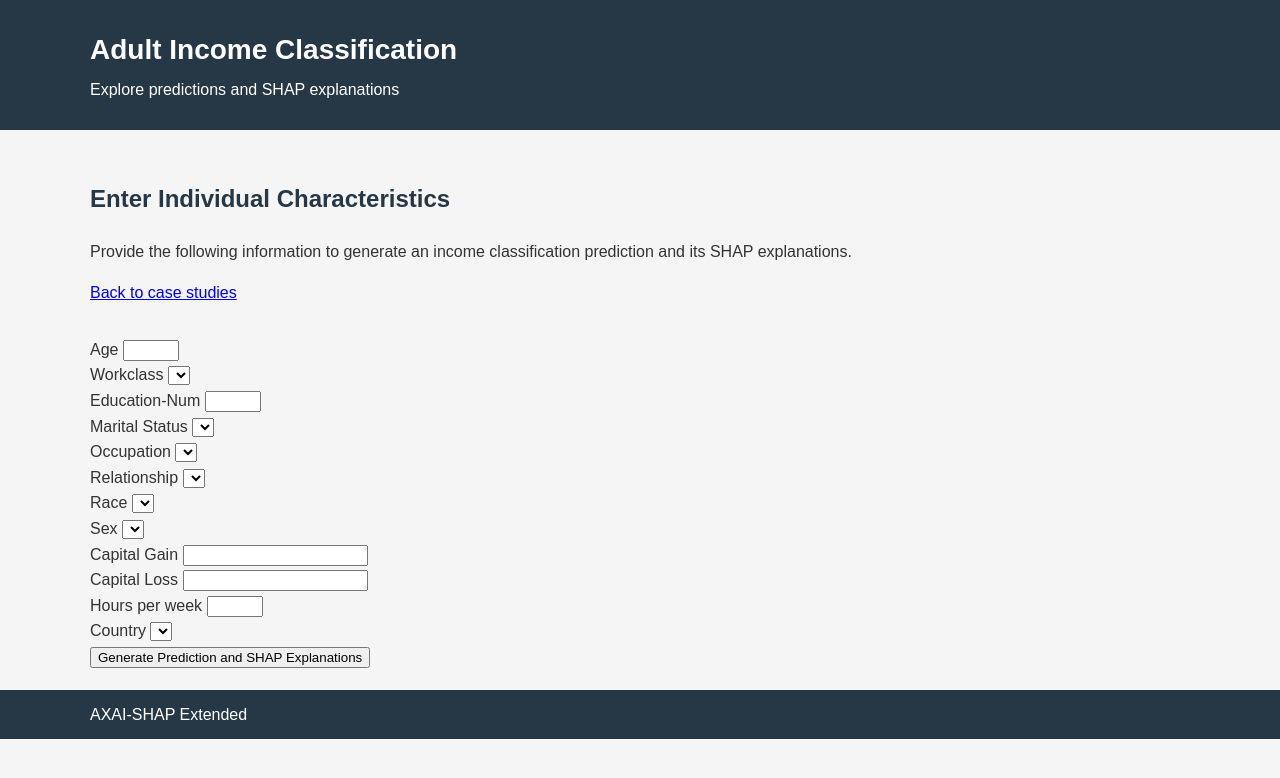
After one commit to ChiNonsoHenry16/AXAI-SHAP-Extended, a Flask app: page /adult-income in a window 1280 px wide. The commit adds this page. Shown: the top 778 px of the page. Run offline with Flask 3, Linux system fonts and the light colour scheme; lists and menus that the app fills with data are empty; parts of the project's set-up code (start-up, migrations or seed data) failed here and were passed over.

Commit message:
feat: complete Adult Income prediction and SHAP web integration

```diff
--- a/app.py
+++ b/app.py
@@ -1,13 +1,138 @@
 
-from flask import Flask, render_template
+from pathlib import Path
+
+from flask import Flask, render_template, request
+
+from cases.adult_income.model import (
+    initialize_model,
+    prepare_user_input,
+    get_form_options,
+    explain_prediction
+)
+
+from cases.adult_income.visualizations import (
+    generate_all_visualizations,
+    generate_waterfall
+)
+
 
 app = Flask(__name__)
+
+OUTPUT_DIR = (
+    Path(app.root_path)
+    / "static"
+    / "generated"
+    / "adult_income"
+)
+
+OUTPUT_DIR.mkdir(parents=True, exist_ok=True)
+
+
+print("Initialising Adult Income Classification model...")
+
+components = initialize_model()
+
+model = components["model"]
+explainer = components["explainer"]
+X_test = components["X_test"]
+
+form_options = get_form_options()
+
+print("Adult Income model initialised successfully.")
+
+print("Generating global SHAP visualisations...")
+
+visualizations = generate_all_visualizations(
+    model=model,
+    explainer=explainer,
+    X_test=X_test,
+    output_dir=OUTPUT_DIR
+)
+
+print("Adult Income application is ready.")
 
 
 @app.route("/")
 def index():
+    """Display the main application homepage."""
+
     return render_template("index.html")
 
 
+@app.route("/adult-income", methods=["GET"])
+def adult_income():
+    """Display the Adult Income prediction form."""
+
+    return render_template(
+        "adult_income.html",
+        options=form_options,
+        error=None
+    )
+
+
+@app.route("/adult-income/predict", methods=["POST"])
+def adult_income_predict():
+    """Generate an Adult Income prediction and SHAP explanation."""
+
+    try:
+        form_data = request.form.to_dict()
+
+        print("Processing submitted Adult Income data...")
+
+        sample = prepare_user_input(form_data)
+
+        print("Generating prediction and SHAP explanation...")
+
+        explanation = explain_prediction(
+            model,
+            explainer,
+            sample
+        )
+
+        print("Generating individual SHAP waterfall plot...")
+
+        generate_waterfall(
+            explainer=explainer,
+            sample=sample,
+            output_dir=OUTPUT_DIR
+        )
+
+        print("Prediction and SHAP explanation generated successfully.")
+
+        return render_template(
+            "adult_income_results.html",
+            explanation=explanation
+        )
+
+    except (ValueError, KeyError, TypeError) as error:
+
+        app.logger.warning(
+            "Prediction input error: %s",
+            error
+        )
+
+        return render_template(
+            "adult_income.html",
+            options=form_options,
+            error=f"Prediction input error: {error}"
+        ), 400
+
+    except Exception as error:
+
+        app.logger.exception(
+            "Unexpected error during Adult Income prediction."
+        )
+
+        return render_template(
+            "adult_income.html",
+            options=form_options,
+            error="An unexpected error occurred while generating "
+                  "the prediction. Please try again."
+        ), 500
+
+
 if __name__ == "__main__":
-    app.run(debug=True)
+    app.run(
+        debug=True,
+        use_reloader=False
+    )
--- a/static/css/style.css
+++ b/static/css/style.css
@@ -89,3 +89,26 @@ body {
         margin-bottom: 0;
     }
 }
+
+
+/* SHAP visualisation display */
+.shap-visualization {
+    display: block;
+    width: 100%;
+    max-width: 850px;
+    height: auto;
+    margin: 20px auto;
+    object-fit: contain;
+}
+
+/* SHAP visualisation section */
+.shap-section {
+    width: 100%;
+    margin: 30px 0;
+    overflow: hidden;
+}
+
+.shap-section h3 {
+    margin-bottom: 12px;
+    color: #263746;
+}
--- /dev/null
+++ b/templates/adult_income.html
@@ -0,0 +1,146 @@
+
+<!DOCTYPE html>
+<html lang="en">
+<head>
+    <meta charset="UTF-8">
+    <meta name="viewport" content="width=device-width, initial-scale=1.0">
+    <title>Adult Income Classification | AXAI-SHAP Extended</title>
+    <link rel="stylesheet" href="{{ url_for('static', filename='css/style.css') }}">
+</head>
+<body>
+
+<header class="site-header">
+    <div class="container">
+        <h1>Adult Income Classification</h1>
+        <p>Explore predictions and SHAP explanations</p>
+    </div>
+</header>
+
+<main class="container">
+    <section class="intro">
+        <h2>Enter Individual Characteristics</h2>
+        <p>
+            Provide the following information to generate an income
+            classification prediction and its SHAP explanations.
+        </p>
+        <p><a href="{{ url_for('index') }}">Back to case studies</a></p>
+    </section>
+
+    {% if error %}
+        <p role="alert">{{ error }}</p>
+    {% endif %}
+
+    <form action="{{ url_for('adult_income_predict') }}" method="POST">
+
+        <div class="form-grid">
+
+            <div class="form-group">
+                <label for="Age">Age</label>
+                <input type="number" id="Age" name="Age"
+                       min="17" max="90" step="1" required>
+            </div>
+
+            <div class="form-group">
+                <label for="Workclass">Workclass</label>
+                <select id="Workclass" name="Workclass" required>
+                    {% for value in options["Workclass"] %}
+                        <option value="{{ value }}">{{ value }}</option>
+                    {% endfor %}
+                </select>
+            </div>
+
+            <div class="form-group">
+                <label for="Education-Num">Education-Num</label>
+                <input type="number" id="Education-Num"
+                       name="Education-Num" min="1" max="16"
+                       step="1" required>
+            </div>
+
+            <div class="form-group">
+                <label for="Marital Status">Marital Status</label>
+                <select id="Marital Status" name="Marital Status" required>
+                    {% for value in options["Marital Status"] %}
+                        <option value="{{ value }}">{{ value }}</option>
+                    {% endfor %}
+                </select>
+            </div>
+
+            <div class="form-group">
+                <label for="Occupation">Occupation</label>
+                <select id="Occupation" name="Occupation" required>
+                    {% for value in options["Occupation"] %}
+                        <option value="{{ value }}">{{ value }}</option>
+                    {% endfor %}
+                </select>
+            </div>
+
+            <div class="form-group">
+                <label for="Relationship">Relationship</label>
+                <select id="Relationship" name="Relationship" required>
+                    {% for value in options["Relationship"] %}
+                        <option value="{{ value }}">{{ value }}</option>
+                    {% endfor %}
+                </select>
+            </div>
+
+            <div class="form-group">
+                <label for="Race">Race</label>
+                <select id="Race" name="Race" required>
+                    {% for value in options["Race"] %}
+                        <option value="{{ value }}">{{ value }}</option>
+                    {% endfor %}
+                </select>
+            </div>
+
+            <div class="form-group">
+                <label for="Sex">Sex</label>
+                <select id="Sex" name="Sex" required>
+                    {% for value in options["Sex"] %}
+                        <option value="{{ value }}">{{ value }}</option>
+                    {% endfor %}
+                </select>
+            </div>
+
+            <div class="form-group">
+                <label for="Capital Gain">Capital Gain</label>
+                <input type="number" id="Capital Gain"
+                       name="Capital Gain" min="0" step="1" required>
+            </div>
+
+            <div class="form-group">
+                <label for="Capital Loss">Capital Loss</label>
+                <input type="number" id="Capital Loss"
+                       name="Capital Loss" min="0" step="1" required>
+            </div>
+
+            <div class="form-group">
+                <label for="Hours per week">Hours per week</label>
+                <input type="number" id="Hours per week"
+                       name="Hours per week" min="1" max="99"
+                       step="1" required>
+            </div>
+
+            <div class="form-group">
+                <label for="Country">Country</label>
+                <select id="Country" name="Country" required>
+                    {% for value in options["Country"] %}
+                        <option value="{{ value }}">{{ value }}</option>
+                    {% endfor %}
+                </select>
+            </div>
+
+        </div>
+
+        <button type="submit">Generate Prediction and SHAP Explanations</button>
+
+    </form>
+</main>
+
+<footer class="site-footer">
+    <div class="container">
+        <p>AXAI-SHAP Extended</p>
+    </div>
+</footer>
+
+</body>
+</html>
```
Also changed, not shown: cases/adult_income/visualizations.py (+30 -16 lines), templates/adult_income_results.html (added, +115 -0 lines), templates/index.html (+19 -5 lines), static/generated/adult_income/shap_beeswarm.png, static/generated/adult_income/shap_dependence_education.png, static/generated/adult_income/shap_waterfall.png.
